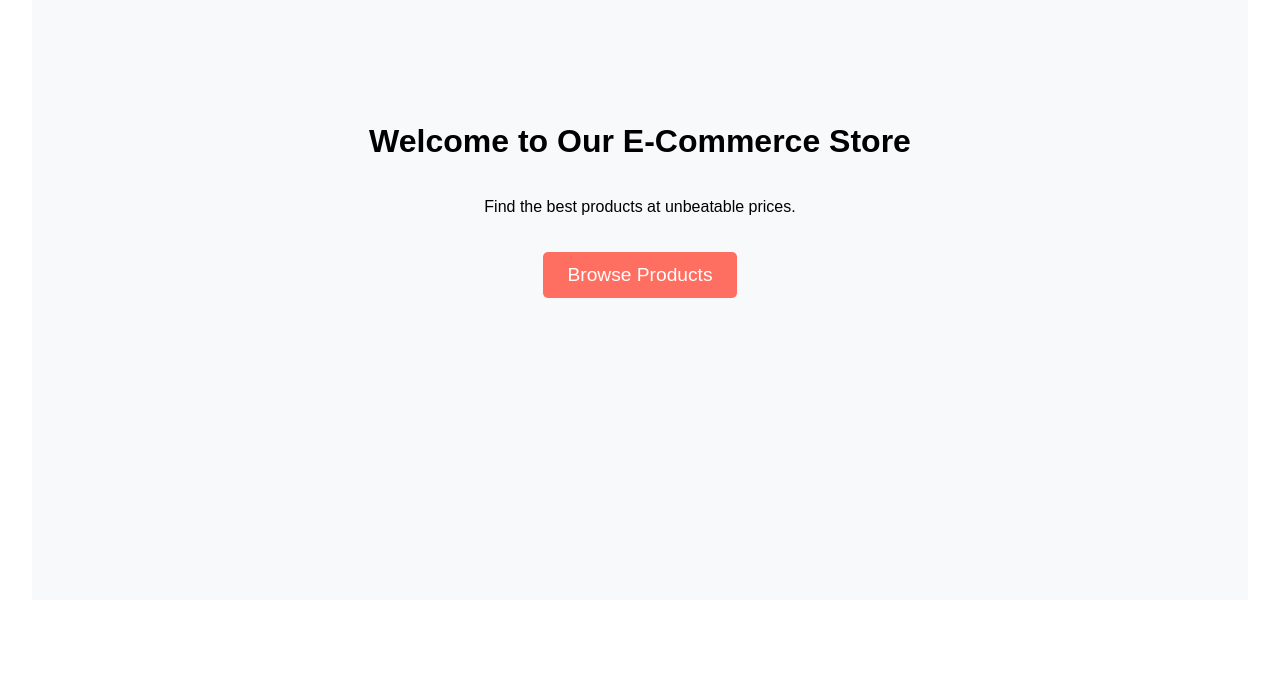
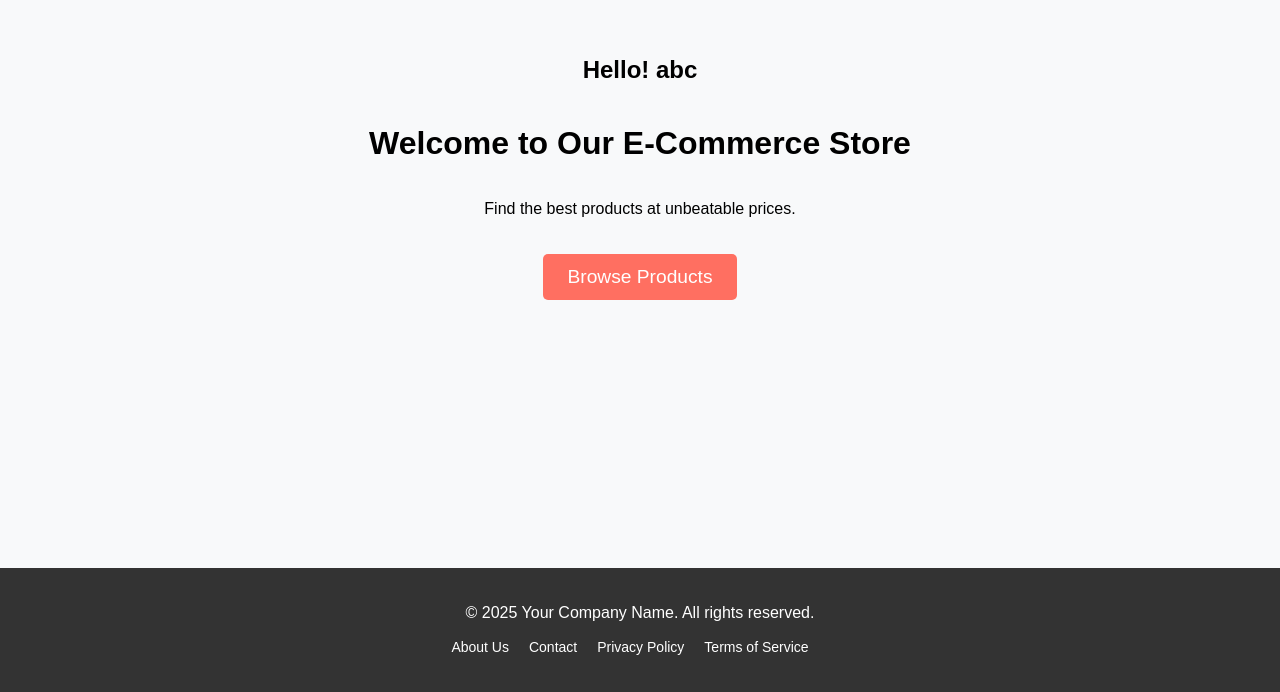
Before and after one commit to SravanthiMarpu/productsite, a React (Create React App) app: page / in a window 1280 px wide. Shown: the part 332-1024 px from the top of the page. Before the commit the page ends 964 px from the top, so only its background shows below. Built offline with nearby package versions, Linux system fonts and the light colour scheme.

Commit message:
Commit Product Store task

```diff
--- a/src/App.js
+++ b/src/App.js
@@ -6,19 +6,24 @@ import About from './Pages/About';
 import Contact from './Pages/Contact';
 import Terms from './Pages/Terms';
 import Navbar from './Components/Navbar';
+import ProductDetail from './Pages/ProductDetail';
+import Footer from './Components/Footer';
+
 
 function App() {
   return (
     <Router>
       <Navbar />
-        <div className="container">
+        <div className="App">
       <Routes>
         <Route path="/" element={<Home />} />
-        <Route path="/products" element={<ProductList />} />
         <Route path="/about" element={<About />} />
         <Route path="/contact" element={<Contact />} />
         <Route path="/terms" element={<Terms />} />
+        <Route path="/products" element={<ProductList />} />
+        <Route path="/product/:id" element={<ProductDetail/>} /> {/* Product Detail Page */}
       </Routes>
+      <Footer/>
       </div>
     </Router>
   );
--- /dev/null
+++ b/src/Components/Footer.jsx
@@ -0,0 +1,20 @@
+import React from 'react';
+//import './Footer.css'; // Import the footer styles
+
+const Footer = () => {
+  return (
+    <footer className="footer">
+      <div className="footer-content">
+        <p>&copy; 2025 Your Company Name. All rights reserved.</p>
+        <ul className="footer-links">
+          <li><a href="/about">About Us</a></li>
+          <li><a href="/contact">Contact</a></li>
+          <li><a href="/privacy">Privacy Policy</a></li>
+          <li><a href="/terms">Terms of Service</a></li>
+        </ul>
+      </div>
+    </footer>
+  );
+};
+
+export default Footer;
--- a/src/Components/Home.jsx
+++ b/src/Components/Home.jsx
@@ -2,6 +2,7 @@ import React from 'react';
 import { Link } from 'react-router-dom';
 import styled from 'styled-components';
 
+const name ="abc"
 const HomeContainer = styled.div`
   display: flex;
   flex-direction: column;
@@ -30,6 +31,7 @@ const Button = styled.button`
 
 const Home = () => (
   <HomeContainer>
+    <h2>Hello! {name}</h2>
     <h1>Welcome to Our E-Commerce Store</h1>
     <p>Find the best products at unbeatable prices.</p>
     <Link to="/products">
--- /dev/null
+++ b/src/Pages/ProductDetail.jsx
@@ -0,0 +1,61 @@
+import React, { useEffect, useState } from 'react';
+import { useParams,useNavigate } from 'react-router-dom';
+import ProductService from '../Services/ProductService';
+
+
+function ProductDetail() {
+  const { id } = useParams(); // Get the product ID from the URL
+  const navigate = useNavigate(); // Hook to navigate programmatically
+
+  const handleBackToPLP = () => {
+    navigate('/products'); // Navigate back to the Product Listing Page (PLP)
+  };
+  const [product, setProduct] = useState(null);
+  const [loading, setLoading] = useState(true);
+  const [error, setError] = useState(null);
+
+  useEffect(() => {
+    console.log("Fetching Product with ID: ", id);
+
+    const fetchProductDetails = async () => {
+      try {
+        setLoading(true);
+        const productData = await ProductService.getProduct(id); // Fetch product by ID
+        setProduct(productData);
+      } catch (err) {
+        setError('Error fetching product details');
+      } finally {
+        setLoading(false);
+      }
+    };
+
+    fetchProductDetails();
+  }, [id]); // Re-fetch when the product ID changes
+
+  if (loading) {
+    return <div>Loading...</div>;
+  }
+
+  if (error) {
+    return <div>{error}</div>;
+  }
+
+  if (!product) {
+    return <div>Product not found</div>;
+  }
+
+  return (
+    <div>
+      <h1>{product.name}</h1>
+      <img src={product.image} alt={product.name} width="300" />
+      <p>{product.description}</p>
+      <p><strong>Price:</strong> ${product.price}</p>
+      <p><strong>Category:</strong> {product.category}</p>
+      <p><strong>Brand:</strong> {product.brand}</p>
+      {/* Back to PLP button */}
+      <button onClick={handleBackToPLP}>Back to Products</button>
+    </div>
+  );
+}
+
+export default ProductDetail;
--- a/src/Pages/ProductList.jsx
+++ b/src/Pages/ProductList.jsx
@@ -1,6 +1,8 @@
 import styled from 'styled-components';
 import React, { useState, useEffect } from "react";
+import {NavLink } from "react-router-dom";
 import { getProducts } from "../Services/ProductService";
+
 const Container = styled.div`
   padding: 2rem;
   background-color: #f0f2f5;
@@ -77,8 +79,8 @@ const ProductList = () => {
           <ProductCard key={product.id}>
             <ProductImage src={product.image} alt={product.name} />
             <h3>{product.name}</h3>
-            <p>{product.title}</p>
-            <p><strong>Price:</strong> ${product.price}</p>
+            <NavLink to = {`/product/${product.id}`}><p>{product.title}</p>
+            <p><strong>Price:</strong> ${product.price}</p></NavLink>
             <Button>Add to Cart</Button>
           </ProductCard>
         ))}
--- a/src/Services/ProductService.jsx
+++ b/src/Services/ProductService.jsx
@@ -1,13 +1,30 @@
+
+
+  const API_URL = 'https://dummyjson.com/products';
 
 export const getProducts = async () => {
-    try {
-      const response = await fetch("https://dummyjson.com/products");
-      if (!response.ok) {
-        throw new Error("Failed to fetch products");
-      }
-      const data = await response.json();
-      return data.products;
-    } catch (error) {
-      throw error;
-    }
-  };
+  try
+  {
+    const response = await fetch(API_URL);
+    const data = await response.json();
+    return data.products; // Returns the array of products
+  }
+  catch (error)
+  {
+    console.error('Error fetching products:', error);
+    return [];
+  }
+};
+
+ const getProduct = async (id) => {
+  try {
+    const response = await fetch(`${API_URL}/${id}`);
+    const data = await response.json();
+    return data; // Returns a single product object
+  } catch (error) {
+    console.error('Error fetching product:', error);
+    return null;
+  }
+};
+
+export default { getProducts, getProduct };
--- a/src/index.css
+++ b/src/index.css
@@ -32,3 +32,44 @@ form input, form textarea {
 form button {
   padding: 0.5rem 1rem;
 }
+
+.footer {
+  background-color: #333;
+  color: #fff;
+  padding: 20px 0;
+  text-align: center;
+  position: relative;
+  bottom: 0;
+  width: 100%;
+}
+
+body, html {
+  height: 100%;
+  margin: 0;
+}
+
+.footer-content {
+  max-width: 1200px;
+  margin: 0 auto;
+}
+
+.footer-links {
+  list-style: none;
+  padding: 0;
+  margin-top: 10px;
+}
+
+.footer-links li {
+  display: inline;
+  margin-right: 20px;
+}
+
+.footer-links a {
+  color: #fff;
+  text-decoration: none;
+  font-size: 14px;
+}
+
+.footer-links a:hover {
+  text-decoration: underline;
+}
```
